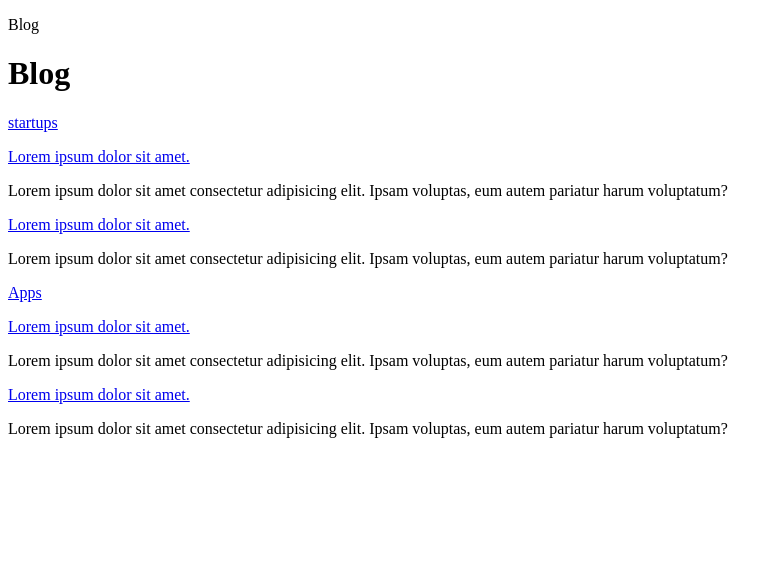
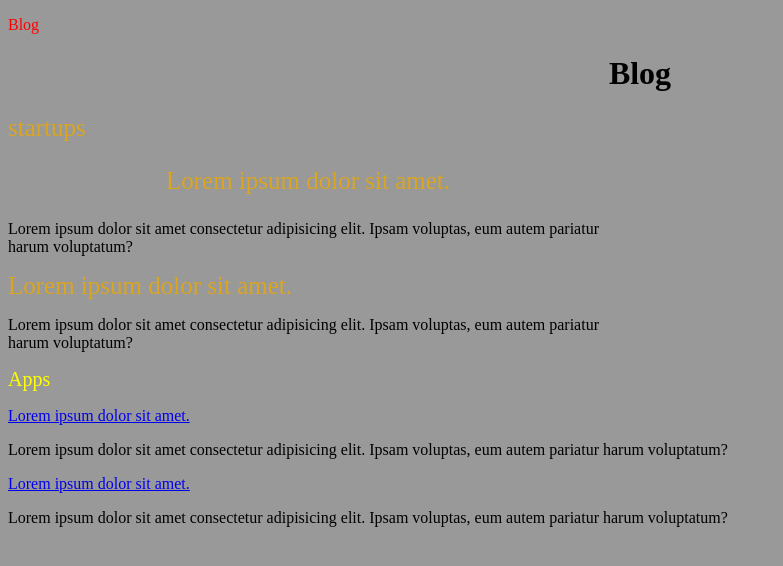
Before and after one commit to khachapuridze/html-and-css-practices, a plain HTML site: page 6-CSS-Selectors/practice-2/index.html in a window 1280 px wide. Shown: the whole page, without its empty margins (0-783 px from the left). Drawn offline with Linux system fonts and the light colour scheme.

Commit message:
feat(6-Css-Selectors): Finish practice 2

```diff
--- a/6-CSS-Selectors/practice-2/index.html
+++ b/6-CSS-Selectors/practice-2/index.html
@@ -18,23 +18,30 @@
         <h1>Blog</h1>
     </header>
     <main>
-        <source>
+
 
         <article>
+            <div id="first-article">
                 <a href="startups/index.html">startups</a>
                 <a href="startups/articel1.html">
                     <p> Lorem ipsum dolor sit amet. </p>
                 </a>
                 <p>Lorem ipsum dolor sit amet consectetur adipisicing elit. Ipsam voluptas, eum autem pariatur harum
                     voluptatum?</p>
+            </div>
         </article>
+
         <article>
+            <div class="second-article">
 
                 <a href="startups/articel2.html">Lorem ipsum dolor sit amet.</a>
                 <p>Lorem ipsum dolor sit amet consectetur adipisicing elit. Ipsam voluptas, eum autem pariatur harum
                     voluptatum?</p>
+            </div>
         </article>
+        <div class="apps">
             <p><a href="apps/index.html">Apps</a></p>
+        </div>
         <article>
 
             <a href="Apps/articel1.html">Lorem ipsum dolor sit amet.</a>
--- a/6-CSS-Selectors/practice-2/style.css
+++ b/6-CSS-Selectors/practice-2/style.css
@@ -0,0 +1,38 @@
+body{
+    background-color:#999;
+}
+nav p{
+    color:red;
+}
+header h1{
+    text-align: center;
+}
+#first-article{
+    width:600px;
+
+}
+#first-article a{
+    text-decoration: none;
+    font-size:25px;
+    color:goldenrod;
+    text-align: center;
+
+}
+.second-article{
+    width:600px;
+}
+.second-article a{
+    text-decoration: none;
+    font-size:25px;
+    color:goldenrod;
+    text-align: center;
+}
+.apps a:hover{
+    color:green;
+
+}
+.apps a{
+    text-decoration: none;
+    font-size: 20px;
+    color:yellow;
+}
```
Also changed, not shown: 6-CSS-Selectors/Practice-1/index.html (+11 -6 lines). Lines whose indentation alone changed are shown as unchanged.
